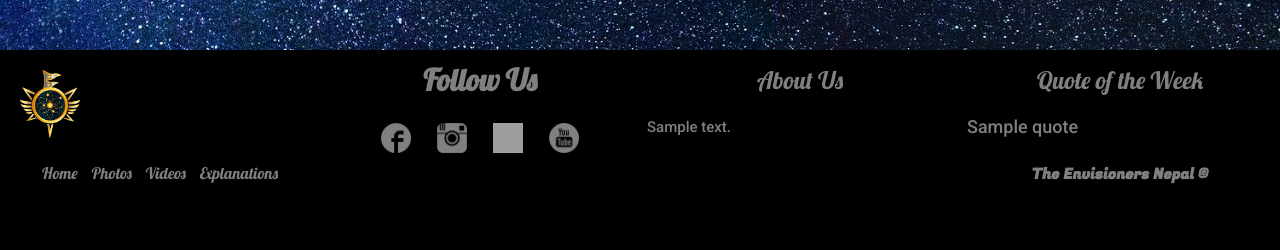
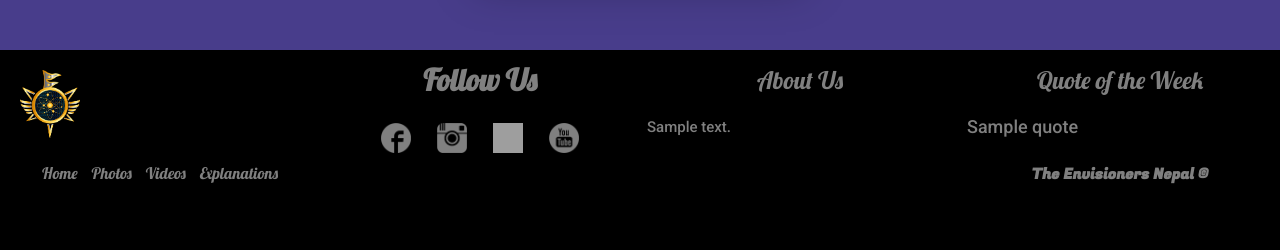
Before and after one commit to sNishant011/EnvisionersWebsite, a Django app: template templates/explanation.html in a window 1280 px wide. Shown: the part 670-920 px from the top of the page. Run offline with Django 3.2, Linux system fonts and the light colour scheme; the template is opened without the code that fills it: most values are stand-ins (such as "Sample title", 1, 10 or a date in 2020); grey boxes marked "Sample" are stand-in pictures; some web fonts are replaced; grey boxes are pictures that could not be loaded.

Commit message:
Update expcard.css

```diff
--- a/static/css/expcard.css
+++ b/static/css/expcard.css
@@ -37,7 +37,7 @@ body {font-family: 'Maven Pro', sans-serif;
 
     overflow-x: hidden;
     color: white;
-    background-image:url(../img/milkyway.jpg);
+    background-color:darkslateblue;
     background-size: cover;
     position: relative;
     min-height: 100vh;
@@ -204,7 +204,6 @@ header.sticky ul li a {
 }
 
 .container {
-background-image: url(../img/background/black6.jpg);
     background-position: center;
     background-attachment: fixed;
     background-size: cover;
```
